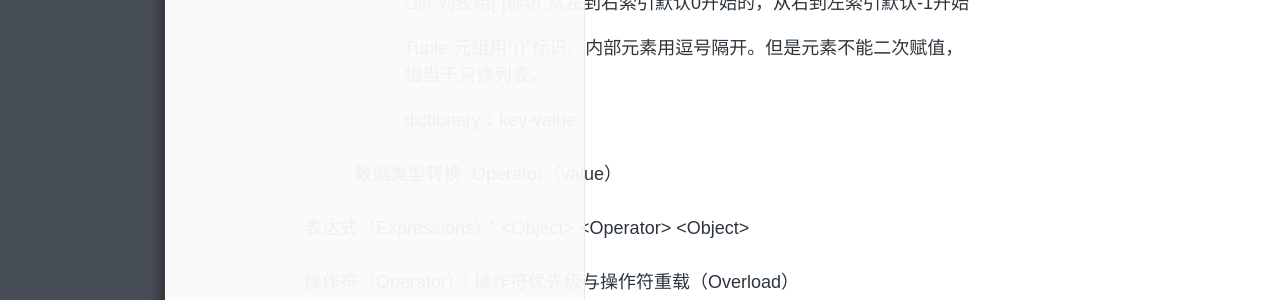
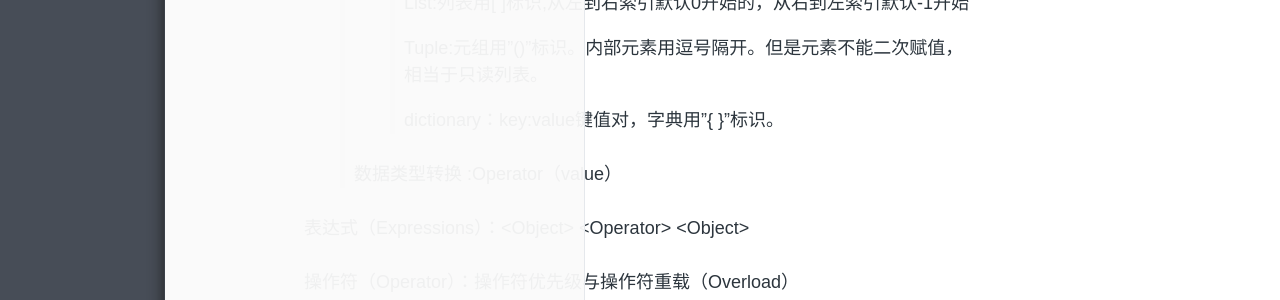
Before and after one commit to enlipan/enlipan.github.io, a Jekyll site: the page built from _posts/2015-2-25-start-Python.md, in a window 1280 px wide. Shown: the part 1254-1554 px from the top of the page. Built offline with Jekyll 4.4.1, drawn with Linux system fonts in a browser that asks for light colours; comment, search, counter and statistics services are not loaded.

Commit message:
update py

```diff
--- a/_posts/2015-2-25-start-Python.md
+++ b/_posts/2015-2-25-start-Python.md
@@ -46,7 +46,7 @@ Python中数据类型分为两类：
 >>
 >>Tuple:元组用"()"标识。内部元素用逗号隔开。但是元素不能二次赋值，相当于只读列表。
 >>
->>dictionary：key-value
+>>dictionary：key:value键值对，字典用"{ }"标识。
 >
 >数据类型转换 :Operator（value）
 
```
